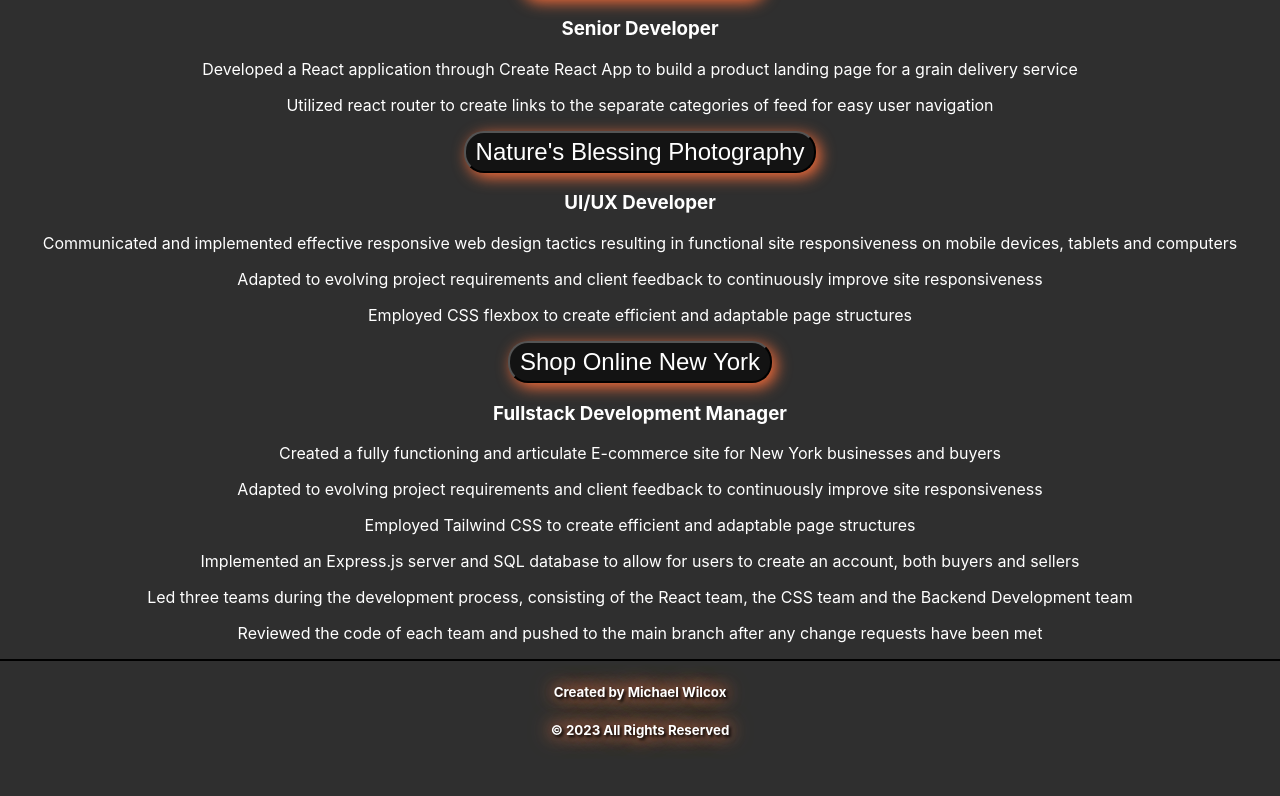
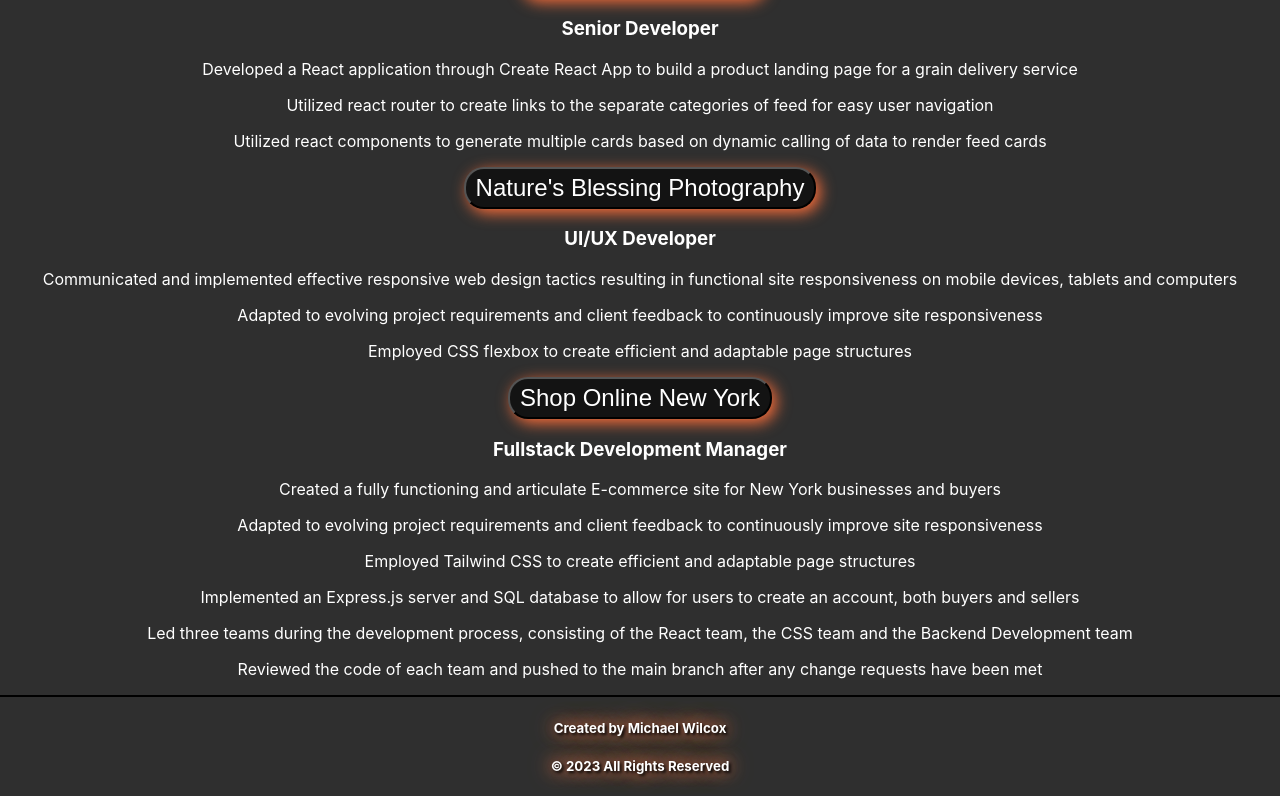
Before and after one commit to Krygore/Personal-Site, a React (Create React App) app in the folder React-site/personal-site/: page / in a window 1280 px wide. Shown: the part 799-1595 px from the top of the page. Before the commit the page ends 1559 px from the top, so only its background shows below. Built offline with nearby package versions, Linux system fonts and the light colour scheme.

Commit message:
added a line to redneck feeds

```diff
--- a/React-site/personal-site/src/components/Home.js
+++ b/React-site/personal-site/src/components/Home.js
@@ -43,6 +43,7 @@ export default function Home() {
 
                             <p>Developed a React application through Create React App to build a product landing page for a grain delivery service</p>
                             <p>Utilized react router to create links to the separate categories of feed for easy user navigation</p>
+                            <p>Utilized react components to generate multiple cards based on dynamic calling of data to render feed cards</p>
                         </div>
 
                         <div className="project-card">
```
